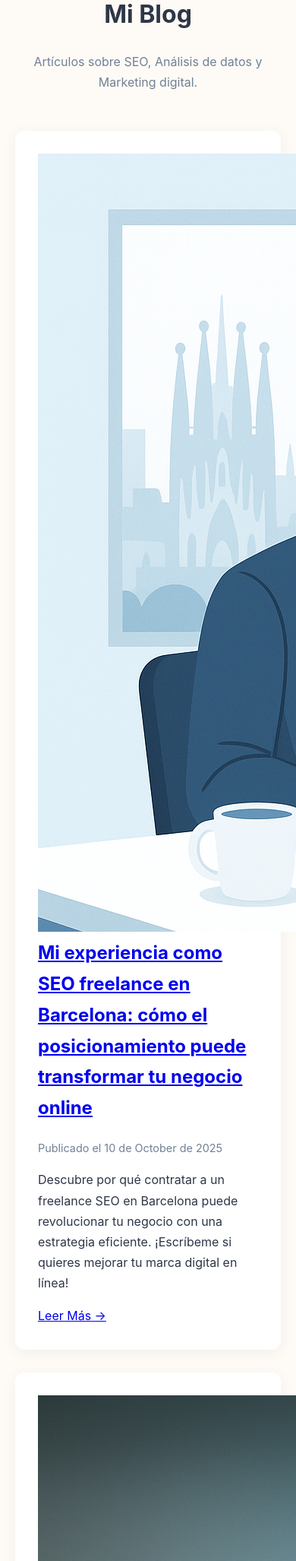
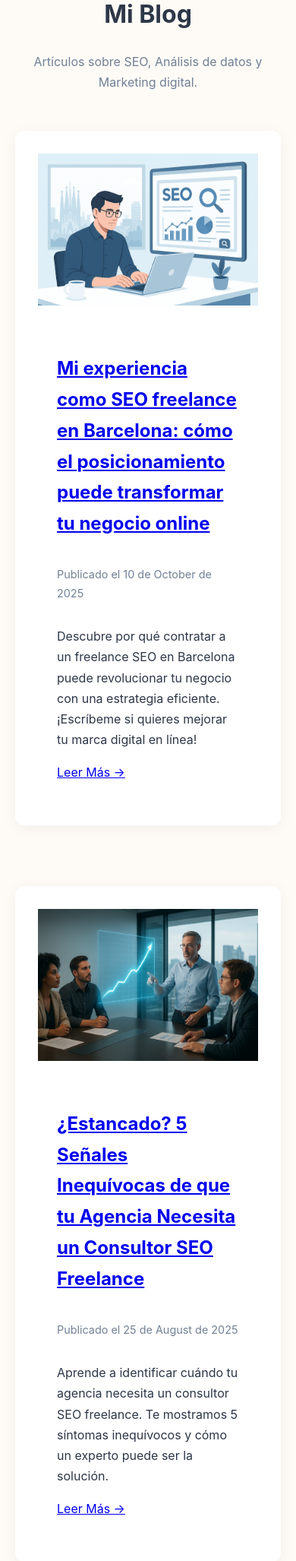
Before and after one commit to SayouxCGema/mi-portfolio-web, a Flask app: page /1/blog/ in a window 390 px wide; the page is wider, and only the part inside the window is pictured. Shown: the part 305-2359 px from the top of that part at 76% size. Run offline with Flask 3, Linux system fonts and the light colour scheme; some libraries are stand-ins or nearby versions.

Commit message:
Fix: Añadidos estilos responsivos para el listado del blog

```diff
--- a/static/css/style.css
+++ b/static/css/style.css
@@ -388,6 +388,93 @@ footer .container {
 .post-content p { margin-bottom: 20px; }
 
 /* ========================================= */
+/* ESTILOS PARA LISTADO DE BLOG (blog.html)  */
+/* ========================================= */
+
+.post-list {
+    display: flex;
+    flex-direction: column;
+    gap: 50px; /* Espacio entre cada resumen de post */
+}
+
+.post-summary {
+    display: flex; /* Pone la imagen y el texto uno al lado del otro */
+    gap: 30px;     /* Espacio entre la imagen y el texto */
+    background-color: var(--color-blanco);
+    border-radius: var(--border-radius);
+    box-shadow: var(--shadow);
+    overflow: hidden; /* Importante para que la imagen no se salga de los bordes */
+    transition: transform 0.3s ease, box-shadow 0.3s ease;
+}
+
+.post-summary:hover {
+    transform: translateY(-5px);
+    box-shadow: 0 10px 30px rgba(0,0,0,0.08);
+}
+
+.post-summary-image {
+    width: 300px;         /* Ancho fijo para la imagen en escritorio */
+    flex-shrink: 0;       /* Evita que la imagen se encoja si el texto es largo */
+    object-fit: cover;    /* Rellena el espacio sin deformar la imagen */
+}
+
+.post-summary-content {
+    padding: 25px;
+    display: flex;
+    flex-direction: column;
+}/* ========================================================== */
+/* ESTILOS RESPONSIVOS PARA MÓVILES (BLOQUE ÚNICO Y CORREGIDO) */
+/* ========================================================== */
+@media (max-width: 768px) {
+
+    /* --- TAMAÑOS DE FUENTE Y ESPACIADOS --- */
+    .hero-content h2 { font-size: 2.2rem; }
+    .section-title h2, .section-title-left h2 { font-size: 1.8rem; }
+    section { padding: 60px 15px; }
+
+    /* --- CABECERA Y NAVEGACIÓN --- */
+    header .container, footer .container {
+        flex-direction: column;
+        gap: 20px;
+    }
+
+    /* --- DISEÑO DE COLUMNAS A FILAS --- */
+    .about-content,
+    .packs-container,
+    .casos-grid,
+    .tools-grid,
+    .recursos-grid,
+    .reviews-container,
+    .client-logos,
+    .contact-form {
+        grid-template-columns: 1fr; /* Cambia todos los grids a una sola columna */
+    }
+
+    .about-image { margin: 0 auto 30px; }
+    .section-title-left { text-align: center; }
+
+    /* ==================================================== */
+    /* (NUEVO) ESTILOS PARA EL LISTADO DEL BLOG EN MÓVIL    */
+    /* ==================================================== */
+    .post-summary {
+        /* Pasa de tener las columnas una al lado de la otra (flex-direction: row en escritorio)
+           a tenerlas una encima de la otra (flex-direction: column en móvil) */
+        flex-direction: column;
+    }
+
+    .post-summary-image {
+        /* La imagen ahora ocupará todo el ancho de su tarjeta */
+        width: 100%;
+        /* Le damos una altura fija para que todas las imágenes se vean uniformes */
+        height: 200px;
+    }
+    /* ==================================================== */
+    /* FIN DE ESTILOS PARA EL LISTADO DEL BLOG EN MÓVIL    */
+    /* ==================================================== */
+
+}
+
+/* ========================================= */
 /* ESTILOS PARA POSTS DEL BLOG (IMÁGENES)    */
 /* ========================================= */
 
@@ -440,4 +527,24 @@ footer .container {
 
     .about-image { margin: 0 auto 30px; }
     .section-title-left { text-align: center; }
+
+    /* ==================================================== */
+    /* (NUEVO) ESTILOS PARA EL LISTADO DEL BLOG EN MÓVIL    */
+    /* ==================================================== */
+    .post-summary {
+        /* Pasa de tener las columnas una al lado de la otra (flex-direction: row en escritorio)
+           a tenerlas una encima de la otra (flex-direction: column en móvil) */
+        flex-direction: column;
+    }
+
+    .post-summary-image {
+        /* La imagen ahora ocupará todo el ancho de su tarjeta */
+        width: 100%;
+        /* Le damos una altura fija para que todas las imágenes se vean uniformes */
+        height: 200px;
+    }
+    /* ==================================================== */
+    /* FIN DE ESTILOS PARA EL LISTADO DEL BLOG EN MÓVIL    */
+    /* ==================================================== */
+
 }
```
